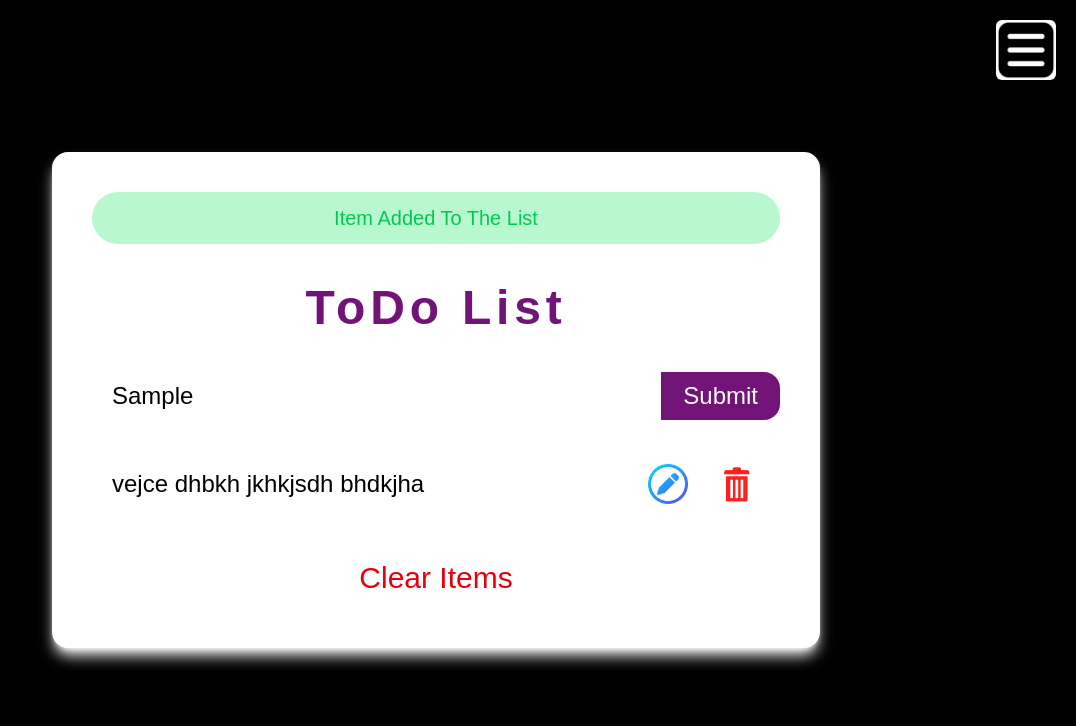
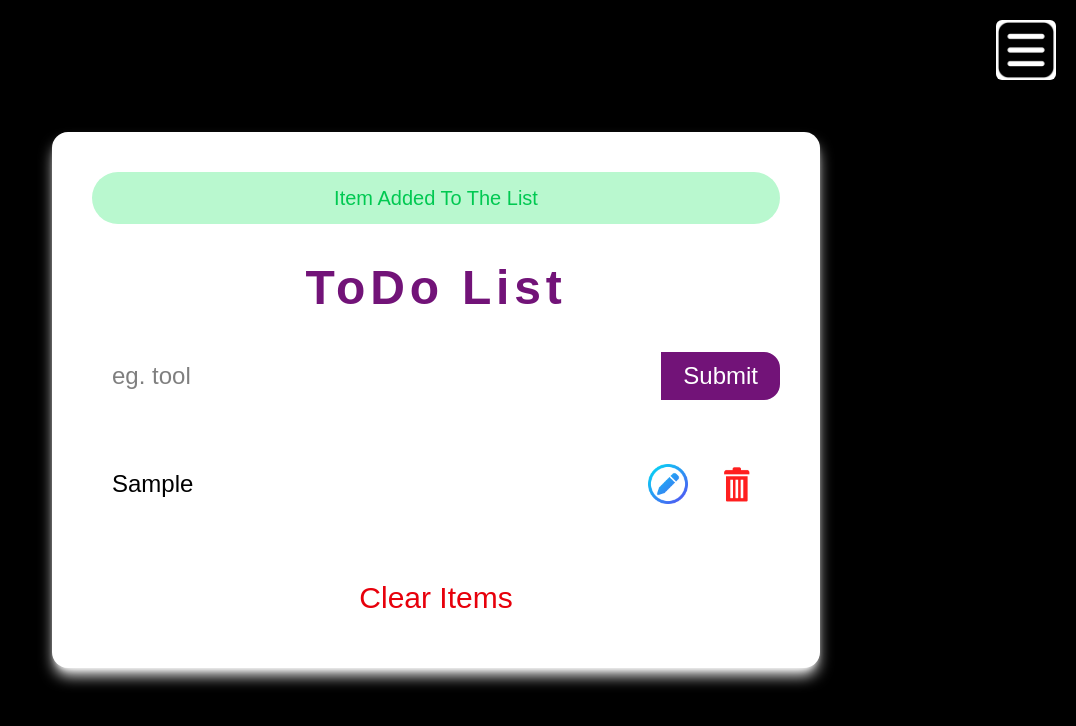
Before and after one commit to M-Ulmann/todo-app, a Next.js app: page / in a window 1280 px wide. Both pictures are taken after typing "Sample" into the empty fields and a click on the button "Submit". Shown: the top 726 px of the page, without its empty margins (204-1280 px from the left). Built offline with nearby package versions, Linux system fonts and the light colour scheme.

Commit message:
Pridane odstraneni konkretniho itemu i celeho seznamu

```diff
--- a/app/page.tsx
+++ b/app/page.tsx
@@ -8,10 +8,14 @@ import { Hamburger } from "@/components/hamburger";
 import { useState } from "react";
 import clsx from "clsx";
 
+//import { Items } from "@/components/items";
+
 export default function Todo(){
 
   const [isOpenHamburger, setIsOpenHamburger] = useState(true);
   const [isDark, setIsDark] = useState(true);
+  const [itemName, setItemName] = useState("");
+  const [todo, setTodo] = useState<string[]>([]);
 
   return(
     <>
@@ -33,24 +37,44 @@ export default function Todo(){
 
           <div className=" flex flex-col gap-5 justify-center text-2xl sm:flex-row sm:gap-0">
             <input
-              className="flex flex-1 text-2xl pl-5 py-2 rounded-2xl  sm:rounded-l-2xl sm:rounded-r-none focus:outline-cyan-500 focus:outline-2 focus:placeholder:none"
+              className="flex flex-1 text-2xl pl-5 py-2 rounded-2xl  sm:rounded-l-2xl sm:rounded-r-none focus:outline-cyan-500 focus:outline-2 focus:placeholder:text-transparent"
               placeholder="eg. tool"
               type="text"
               maxLength={40}
+              onChange={(event) => {
+                setItemName(event.target.value);
+              }}
+              value={itemName}
+              onKeyDown={(stisk) =>{
+                if (stisk.key === 'Enter' && itemName.length > 1){
+                  setTodo([...todo, itemName]);
+                  setItemName('');
+                }
+                else if (itemName.length < 1){
+                  console.log("vyber delsi jmeno");
+                }
+              }}
             />
 
             <button className=" cursor-pointer bg-fuchsia-900 text-white px-5 border-2 rounded-2xl border-fuchsia-900 hover:bg-white hover:text-fuchsia-900 active:bg-fuchsia-900 active:text-white transition ease duration-250 sm:rounded-r-2xl sm:rounded-l-none sm:justify-self-center"
+              onClick={() => {
+                if(itemName.length > 1){
+                  setTodo([...todo, itemName]);
+                  setItemName('');
+                }
+              }}
             >
               Submit
             </button>
           </div>
 
-          <div className="flex flex-col gap-6 px-5 text-2xl max-h-50 overflow-x-hidden overflow-y-auto overflow-scroll">
+          <div className="flex flex-col gap-6 p-5 text-2xl max-h-60 overflow-x-hidden overflow-y-auto overflow-scroll ">
 
-            <div className="flex flex-row gap-5 items-center">
+            {todo.map((item, index) => (
+              <div className="flex flex-row gap-5 items-center" key={index}>
 
                 <p className="flex-1">
-                vejce dhbkh jkhkjsdh bhdkjha
+                  {item}
                 </p>
 
                 <button
@@ -65,20 +89,27 @@ export default function Todo(){
 
                 <button
                   className="cursor-pointer p-1 rounded-md hover:bg-gray-200 hover:outline-2 hover:outline-red-500 active:opacity-70"
+                  onClick={() => {
+                    setTodo(deleteItem => deleteItem.filter((_, safeItems) => safeItems !== index))
+                  }}
                 >
                   <Image
                     src={Bin}
                     width={40}
-                  alt="picture"
+                    alt="Bin image"
                   />
                 </button>
 
               </div>
+            ))}
 
           </div>
 
           <button
             className="cursor-pointer text-red-600 text-3xl self-center px-8 py-3 rounded-4xl hover:bg-red-500 hover:text-white active:bg-red-800 transition ease duration-250"
+            onClick={() => {
+              setTodo([]);
+            }}
           >
             Clear Items
           </button>
--- /dev/null
+++ b/components/items.tsx
@@ -0,0 +1,6 @@
+export function Items({todo}: {todo: string}){
+  return(
+<>
+</>
+  );
+}
```
Lines whose indentation alone changed are shown as unchanged.
